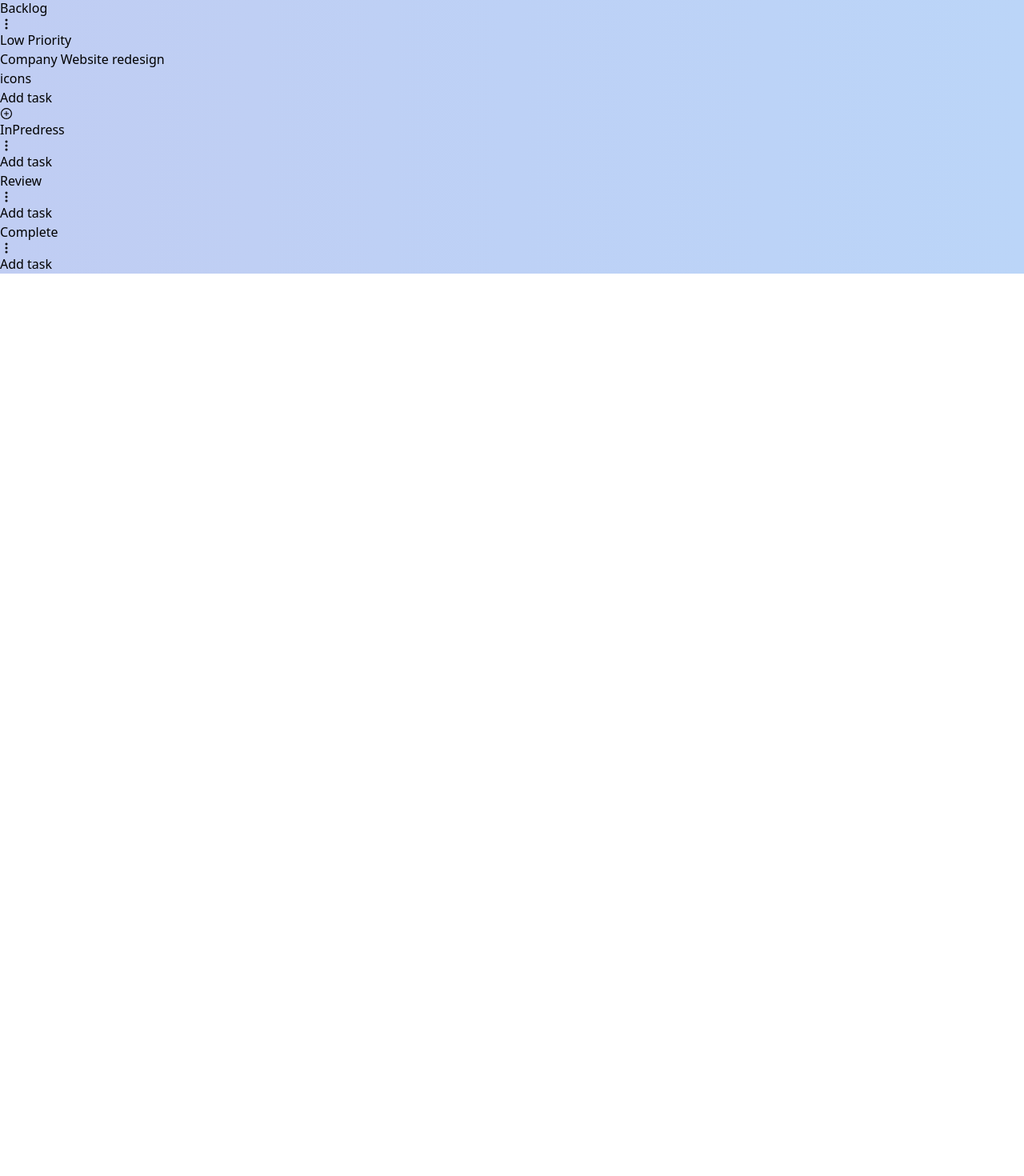
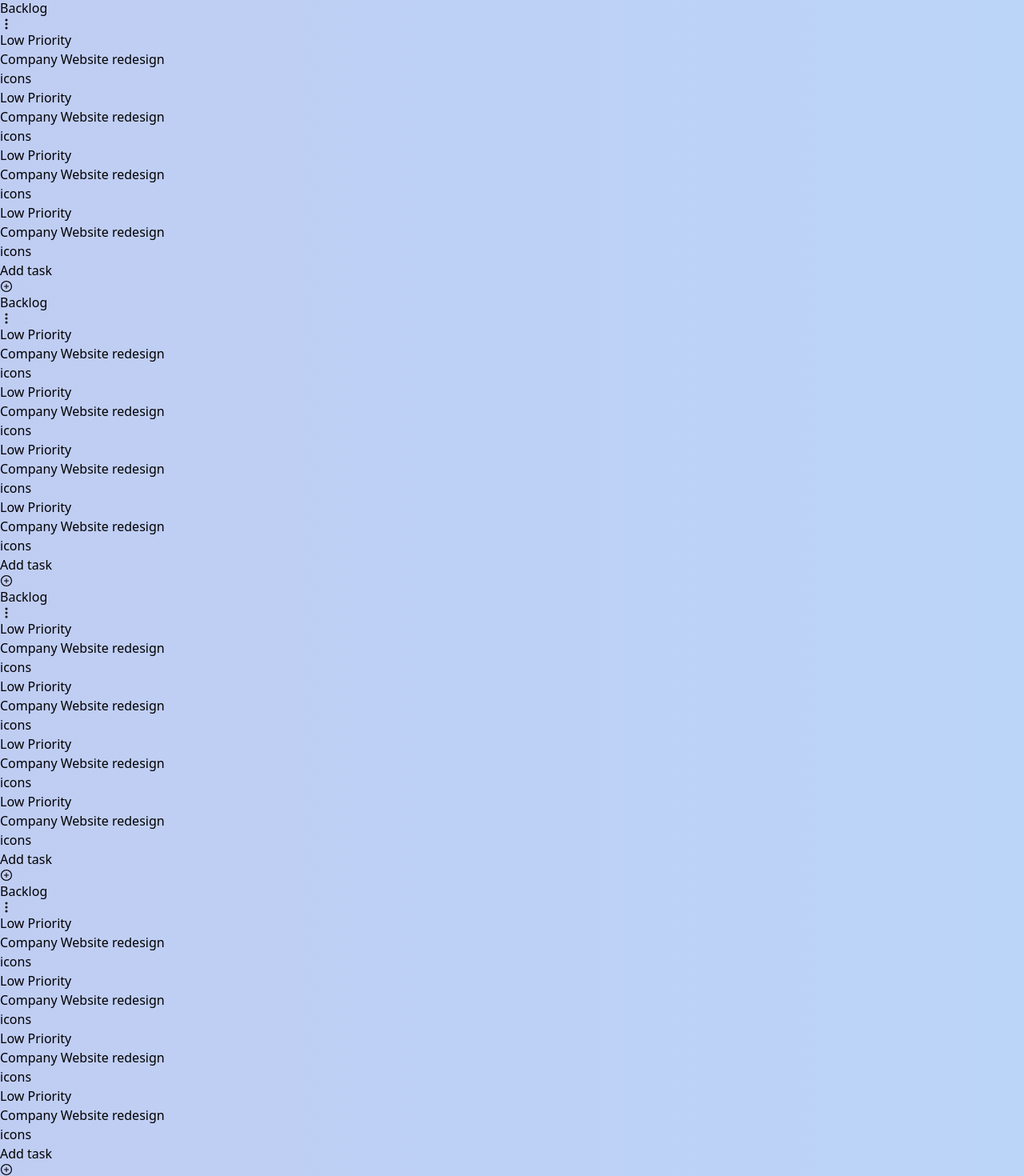
Before and after one commit to RohitSindhi/TaskManagers, a React (Vite) app: page / in a window 1280 px wide. Shown: the part 370-1840 px from the top of the page at 80% size. Before the commit the page ends 800 px from the top, so only its background shows below. Built offline with nearby package versions, Linux system fonts and the light colour scheme.

Commit message:
sdacdsc
asdcdasc

```diff
--- a/src/Components/BackLog.tsx
+++ b/src/Components/BackLog.tsx
@@ -1,32 +1,49 @@
-import React from 'react'
+import React from "react";
 
-import { BsThreeDotsVertical } from "react-icons/bs"
-import { AiOutlinePlusCircle } from "react-icons/ai"
+import { BsThreeDotsVertical } from "react-icons/bs";
+import { AiOutlinePlusCircle } from "react-icons/ai";
 
 const BackLog = () => {
   return (
-    <div className='border border-black pl-2 pr-2 bg-[#F6F8FB]'>
-        <div className='flex justify-between items-center w-[15vw] pt-2'>
-            <div className='font-semibold'>Backlog</div>
-            <div><BsThreeDotsVertical/></div>
+    <div className="border border-black pl-2 pr-2 bg-[#F6F8FB]">
+      <div className="flex justify-between items-center w-[15vw] pb-2 pt-2">
+        <div className="font-semibold">Backlog</div>
+        <div>
+          <BsThreeDotsVertical />
         </div>
-        <div className='border flex flex-col justify-between border-black h-[12vh] bg-white mt-3 pl-2 pr-2'>
-            <div>Low Priority</div>
-            <div>Company Website redesign</div>
-            <div>
-                icons
-            </div>
+      </div>
+
+      <div className="max-h-[44vh] overflow-scroll">
+        <div className="border flex flex-col justify-between rounded-[4px] h-[12vh] bg-white mt-3 pl-2 pr-2">
+          <div>Low Priority</div>
+          <div>Company Website redesign</div>
+          <div>icons</div>
         </div>
-        <div className='flex justify-center items-center text-[16px] gap-3 h-12'>
-            <div>
-                Add task
-            </div>
-            <div>
-                <AiOutlinePlusCircle/>
-            </div>
+        <div className="border flex flex-col justify-between rounded-[4px] h-[12vh] bg-white mt-3 pl-2 pr-2">
+          <div>Low Priority</div>
+          <div>Company Website redesign</div>
+          <div>icons</div>
         </div>
+        <div className="border flex flex-col justify-between rounded-[4px] h-[12vh] bg-white mt-3 pl-2 pr-2">
+          <div>Low Priority</div>
+          <div>Company Website redesign</div>
+          <div>icons</div>
+        </div>
+        <div className="border flex flex-col justify-between rounded-[4px] h-[12vh] bg-white mt-3 pl-2 pr-2">
+          <div>Low Priority</div>
+          <div>Company Website redesign</div>
+          <div>icons</div>
+        </div>
+      </div>
+
+      <div className="flex justify-center items-center text-[16px] gap-2 h-12">
+        <div className="cursor-pointer">Add task</div>
+        <div className="cursor-pointer">
+          <AiOutlinePlusCircle />
+        </div>
+      </div>
     </div>
-  )
-}
+  );
+};
 
-export default BackLog
+export default BackLog;
--- a/src/Components/Complete.tsx
+++ b/src/Components/Complete.tsx
@@ -1,18 +1,48 @@
 import React from 'react'
 
 import { BsThreeDotsVertical } from "react-icons/bs"
+import { AiOutlinePlusCircle } from "react-icons/ai"
 
 const Complete = () => {
   return (
-    <div>
-    <div className='flex justify-between items-center w-[15vw] border border-black'>
-        <div>Complete</div>
-        <div><BsThreeDotsVertical/></div>
+    <div className="border border-black pl-2 pr-2 bg-[#F6F8FB]">
+    <div className="flex justify-between items-center w-[15vw] pb-2 pt-2">
+      <div className="font-semibold">Backlog</div>
+      <div>
+        <BsThreeDotsVertical />
+      </div>
     </div>
-    <div>
-        Add task
+
+    <div className="max-h-[44vh] overflow-scroll">
+      <div className="border flex flex-col justify-between rounded-[4px] h-[12vh] bg-white mt-3 pl-2 pr-2">
+        <div>Low Priority</div>
+        <div>Company Website redesign</div>
+        <div>icons</div>
+      </div>
+      <div className="border flex flex-col justify-between rounded-[4px] h-[12vh] bg-white mt-3 pl-2 pr-2">
+        <div>Low Priority</div>
+        <div>Company Website redesign</div>
+        <div>icons</div>
+      </div>
+      <div className="border flex flex-col justify-between rounded-[4px] h-[12vh] bg-white mt-3 pl-2 pr-2">
+        <div>Low Priority</div>
+        <div>Company Website redesign</div>
+        <div>icons</div>
+      </div>
+      <div className="border flex flex-col justify-between rounded-[4px] h-[12vh] bg-white mt-3 pl-2 pr-2">
+        <div>Low Priority</div>
+        <div>Company Website redesign</div>
+        <div>icons</div>
+      </div>
     </div>
-</div>
+
+    <div className="flex justify-center items-center text-[16px] gap-2 h-12">
+      <div className="cursor-pointer">Add task</div>
+      <div className="cursor-pointer">
+        <AiOutlinePlusCircle />
+      </div>
+    </div>
+  </div>
   )
 }
 
--- a/src/Components/InProgress.tsx
+++ b/src/Components/InProgress.tsx
@@ -1,18 +1,48 @@
 import React from 'react'
 
 import { BsThreeDotsVertical } from "react-icons/bs"
+import { AiOutlinePlusCircle } from "react-icons/ai"
 
 const InProgress = () => {
   return (
-    <div>
-    <div className='flex justify-between items-center w-[15vw] border border-black'>
-        <div>InPredress</div>
-        <div><BsThreeDotsVertical/></div>
+    <div className="border border-black pl-2 pr-2 bg-[#F6F8FB]">
+    <div className="flex justify-between items-center w-[15vw] pb-2 pt-2">
+      <div className="font-semibold">Backlog</div>
+      <div>
+        <BsThreeDotsVertical />
+      </div>
     </div>
-    <div>
-        Add task
+
+    <div className="max-h-[44vh] overflow-scroll">
+      <div className="border flex flex-col justify-between rounded-[4px] h-[12vh] bg-white mt-3 pl-2 pr-2">
+        <div>Low Priority</div>
+        <div>Company Website redesign</div>
+        <div>icons</div>
+      </div>
+      <div className="border flex flex-col justify-between rounded-[4px] h-[12vh] bg-white mt-3 pl-2 pr-2">
+        <div>Low Priority</div>
+        <div>Company Website redesign</div>
+        <div>icons</div>
+      </div>
+      <div className="border flex flex-col justify-between rounded-[4px] h-[12vh] bg-white mt-3 pl-2 pr-2">
+        <div>Low Priority</div>
+        <div>Company Website redesign</div>
+        <div>icons</div>
+      </div>
+      <div className="border flex flex-col justify-between rounded-[4px] h-[12vh] bg-white mt-3 pl-2 pr-2">
+        <div>Low Priority</div>
+        <div>Company Website redesign</div>
+        <div>icons</div>
+      </div>
     </div>
-</div>
+
+    <div className="flex justify-center items-center text-[16px] gap-2 h-12">
+      <div className="cursor-pointer">Add task</div>
+      <div className="cursor-pointer">
+        <AiOutlinePlusCircle />
+      </div>
+    </div>
+  </div>
   )
 }
 
--- a/src/Components/Review.tsx
+++ b/src/Components/Review.tsx
@@ -1,18 +1,48 @@
 import React from 'react'
 
 import { BsThreeDotsVertical } from "react-icons/bs"
+import { AiOutlinePlusCircle } from "react-icons/ai"
 
 const Review = () => {
   return (
-    <div>
-        <div className='flex justify-between items-center w-[15vw] border border-black'>
-            <div>Review</div>
-            <div><BsThreeDotsVertical/></div>
-        </div>
-        <div>
-            Add task
-        </div>
+    <div className="border border-black pl-2 pr-2 bg-[#F6F8FB]">
+    <div className="flex justify-between items-center w-[15vw] pb-2 pt-2">
+      <div className="font-semibold">Backlog</div>
+      <div>
+        <BsThreeDotsVertical />
+      </div>
     </div>
+
+    <div className="max-h-[44vh] overflow-scroll">
+      <div className="border flex flex-col justify-between rounded-[4px] h-[12vh] bg-white mt-3 pl-2 pr-2">
+        <div>Low Priority</div>
+        <div>Company Website redesign</div>
+        <div>icons</div>
+      </div>
+      <div className="border flex flex-col justify-between rounded-[4px] h-[12vh] bg-white mt-3 pl-2 pr-2">
+        <div>Low Priority</div>
+        <div>Company Website redesign</div>
+        <div>icons</div>
+      </div>
+      <div className="border flex flex-col justify-between rounded-[4px] h-[12vh] bg-white mt-3 pl-2 pr-2">
+        <div>Low Priority</div>
+        <div>Company Website redesign</div>
+        <div>icons</div>
+      </div>
+      <div className="border flex flex-col justify-between rounded-[4px] h-[12vh] bg-white mt-3 pl-2 pr-2">
+        <div>Low Priority</div>
+        <div>Company Website redesign</div>
+        <div>icons</div>
+      </div>
+    </div>
+
+    <div className="flex justify-center items-center text-[16px] gap-2 h-12">
+      <div className="cursor-pointer">Add task</div>
+      <div className="cursor-pointer">
+        <AiOutlinePlusCircle />
+      </div>
+    </div>
+  </div>
   )
 }
 
```
